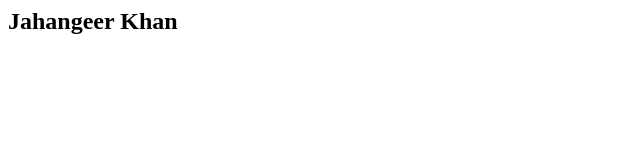
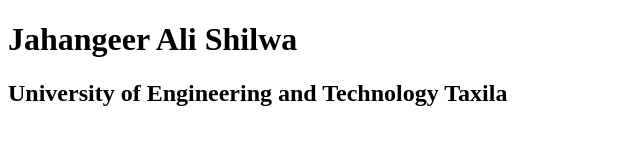
Before and after one commit to Shilwa990/jahangeer, a plain HTML site: page index.html in a window 1280 px wide. Shown: the whole page, without its empty margins (0-640 px from the left). Drawn offline with Linux system fonts and the light colour scheme.

Commit message:
Second Commit

```diff
--- a/index.html
+++ b/index.html
@@ -1 +1,14 @@
-<h2>Jahangeer Khan</h2>
+<!DOCTYPE html>
+<html lang="en">
+<head>
+    <meta charset="UTF-8">
+    <meta http-equiv="X-UA-Compatible" content="IE=edge">
+    <meta name="viewport" content="width=device-width, initial-scale=1.0">
+    <title>Page1</title>
+</head>
+<body>
+    <h1>Jahangeer Ali Shilwa</h1>
+    <h2>University of Engineering and Technology Taxila</h2>
+
+</body>
+</html>
```
